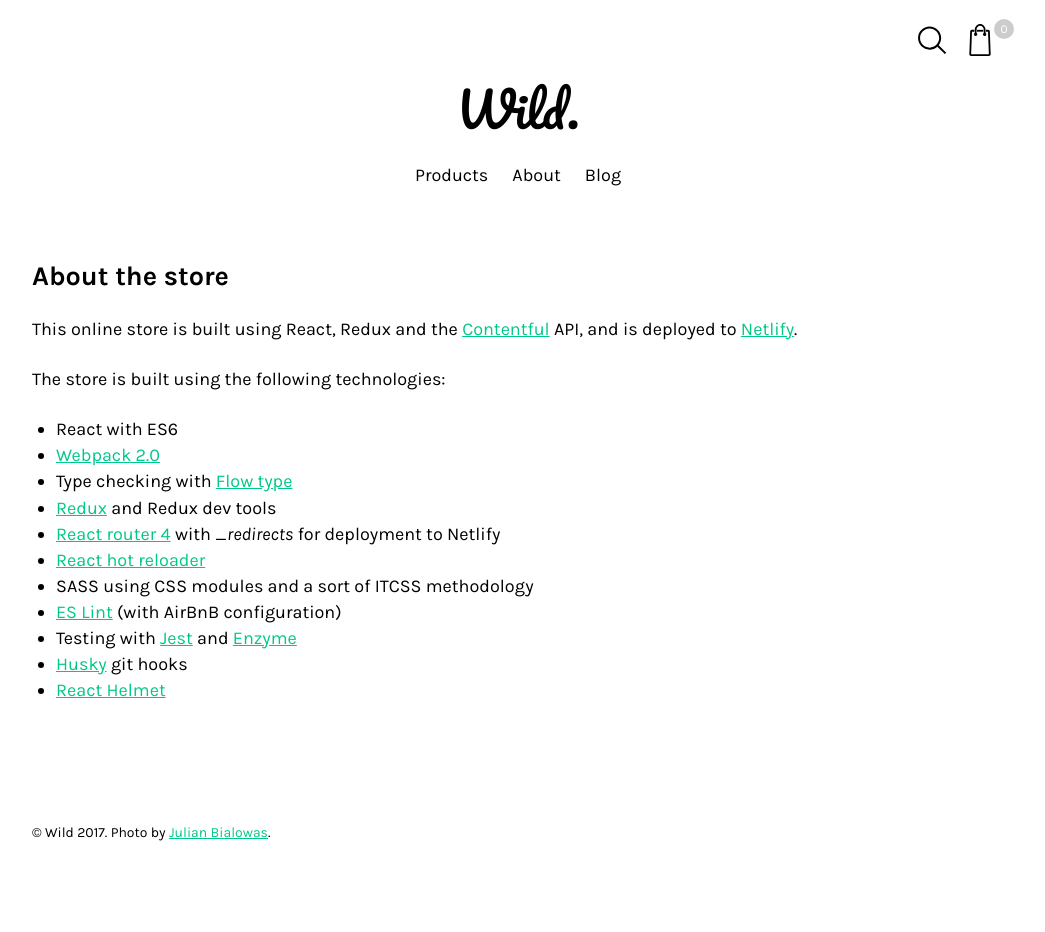
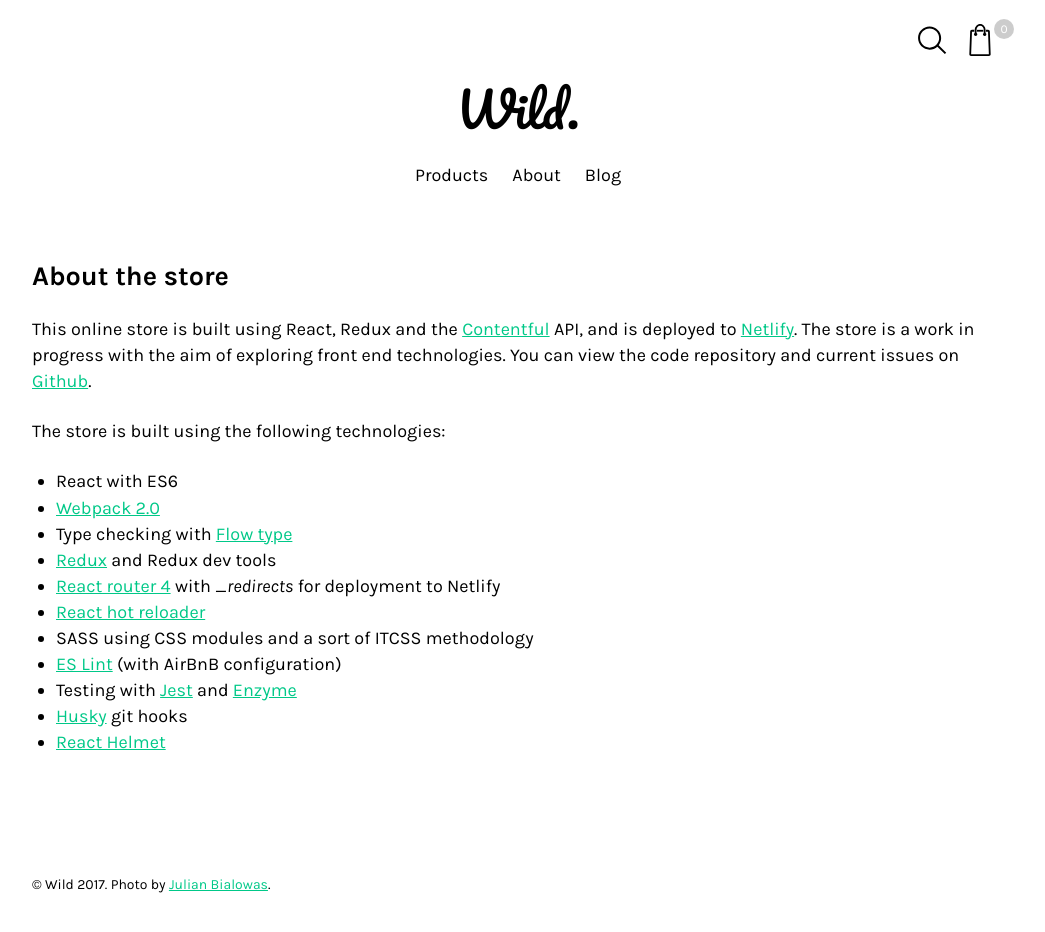
Before and after one commit to gethyn1/react-contenful-store, a React app: page /about in a window 1280 px wide. Shown: the top 932 px of the page, without its empty margins (122-1167 px from the left). Before the commit the page ends 892 px from the top, so only its background shows below. Built offline with nearby package versions, Linux system fonts and the light colour scheme.

Commit message:
Add Github repo link to about page

```diff
--- a/src/components/pages/AboutPage.jsx
+++ b/src/components/pages/AboutPage.jsx
@@ -17,7 +17,7 @@ const CartPage = () => (
       ]}
     />
     <h1 className="u-h2">About the store</h1>
-    <p>This online store is built using React, Redux and the <a href="https://www.contentful.com/" target="_blank" rel="noopener noreferrer">Contentful</a> API, and is deployed to <a href="https://www.netlify.com/" target="_blank" rel="noopener noreferrer">Netlify</a>.</p>
+    <p>This online store is built using React, Redux and the <a href="https://www.contentful.com/" target="_blank" rel="noopener noreferrer">Contentful</a> API, and is deployed to <a href="https://www.netlify.com/" target="_blank" rel="noopener noreferrer">Netlify</a>. The store is a work in progress with the aim of exploring front end technologies. You can view the code repository and current issues on <a href="https://github.com/gethyn1/react-contenful-store" target="_blank" rel="noopener noreferrer">Github</a>.</p>
     <p>The store is built using the following technologies:</p>
     <ul>
       <li>React with ES6</li>
```
